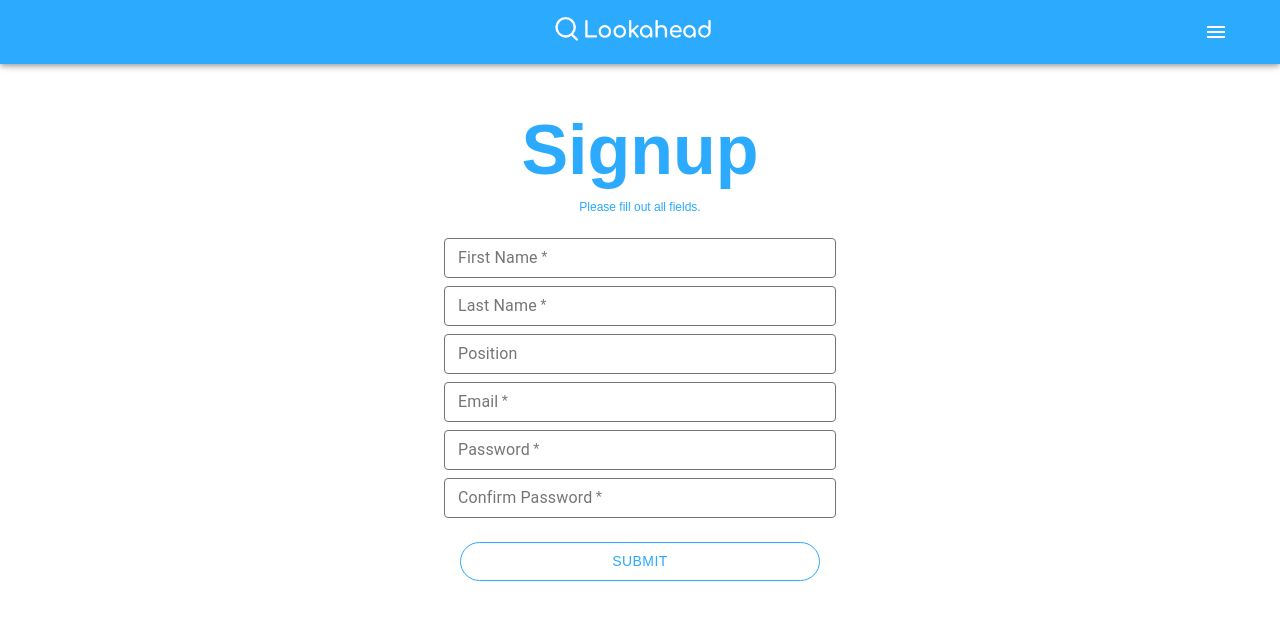
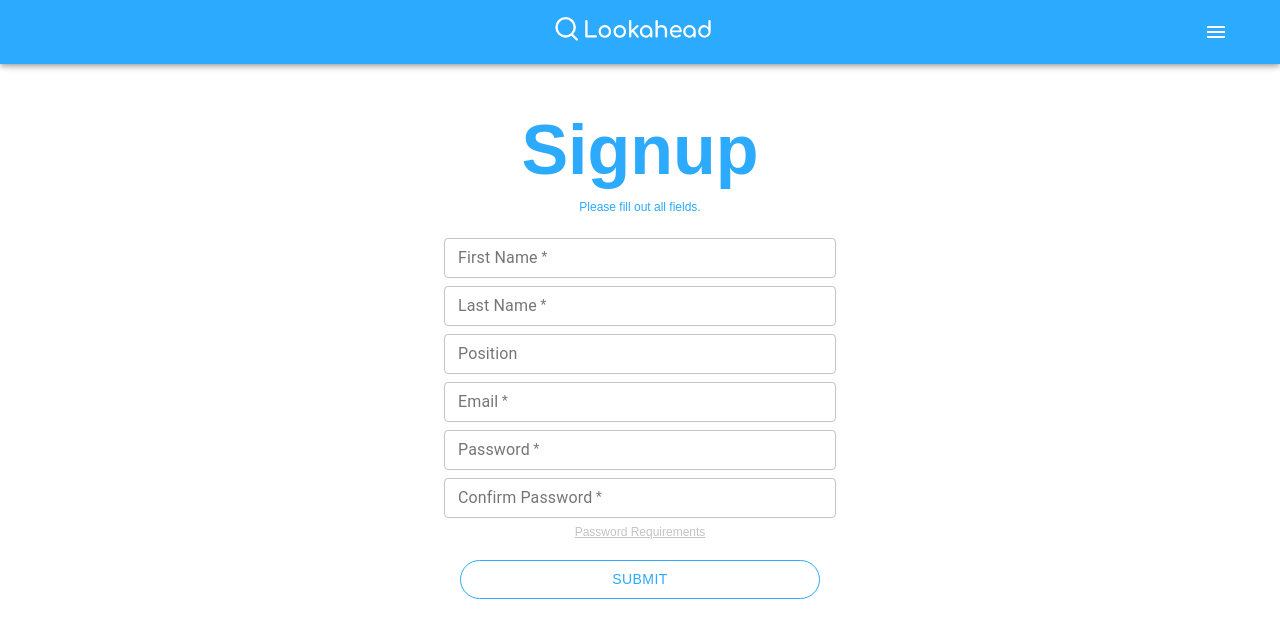
Before and after one commit to llausa/lookahead, a React (Create React App) app in the folder src/client/: page /signup in a window 1280 px wide. Shown: the top 638 px of the page. Built offline with nearby package versions, Linux system fonts and the light colour scheme.

Commit message:
Signup Client Auth Added

```diff
--- a/src/client/src/components/EmailInput.js
+++ /dev/null
@@ -1,75 +0,0 @@
-import React from 'react'
-import TextField from '@material-ui/core/TextField';
-
-export default function EmailInput(props) {
-
-  const Error = "Please enter a valid Email"
-  let Valid = true
-
-  const handleChange = event => {
-    const input = (event.target.value)
-    console.log(input)
-    if (input.length < 6) {
-      console.log('Less than 6 characters')
-      Valid = false
-    } else if (!input.includes('@')) {
-      console.log('Does not include @ symbol')
-      Valid = false
-    } else if (!input.includes('.')) {
-      console.log('Does not include a Dot')
-      Valid = false
-    } else {
-      console.log('Valid Email')
-      Valid = true
-    }
-  }
-
-  const validate = props.validate
-
-  if (validate) {
-    if (Valid === false) {
-      return (
-        <TextField
-          style={{margin: "4px"}}
-          required
-          error
-          id={"outlined-error-helper-text" + props.id}
-          label="Error"
-          helperText={Error}
-          variant="outlined"
-          size="small"
-          onChange={props.onChange}
-          name={props.name}
-          value={props.value}
-        />
-      )
-    } else {
-    return (
-      <TextField
-        style={{margin: "4px"}}
-        required
-        id={"outlined" + props.id}
-        label="Email"
-        variant="outlined"
-        size="small"
-        onChange={props.onChange}
-        name={props.name}
-        value={props.value}
-      />
-    )
-    }
-  }
-  return (
-    <TextField
-      style={{margin: "4px"}}
-      required
-      id={"outlined" + props.id}
-      label="Email"
-      variant="outlined"
-      size="small"
-      onChange={props.onChange}
-      name={props.name}
-      value={props.value}
-    />
-  )
-}
--- /dev/null
+++ b/src/client/src/components/FormInput.js
@@ -0,0 +1,54 @@
+import React, { useState } from 'react'
+import TextField from '@material-ui/core/TextField'
+import { withStyles} from '@material-ui/core/styles'
+
+const CssTextField = withStyles({
+  root: {
+    '& label.Mui-focused': {
+      color: 'black',
+    },
+    '& .MuiInput-underline:after': {
+      borderBottomColor: 'black',
+    },
+    '& .MuiOutlinedInput-root': {
+      '& fieldset': {
+        borderColor: '#C4C4C4',
+      },
+      '&:hover fieldset': {
+        borderColor: 'black',
+      },
+      '&.Mui-focused fieldset': {
+        borderColor: 'black',
+      },
+    },
+  },
+})(TextField);
+
+const FormInput = (props) => {
+
+  const [valid, setValid] = useState(true)
+
+  const validate = e => {
+    props.onChange(e)
+    props.validation && setValid(props.validation(e.target.value))
+  }
+
+  return(
+    <CssTextField
+      style={{margin: "4px"}}
+      required={props.require? true : undefined}
+      error={!valid}
+      name={props.name}
+      id={`${props.id} ${valid ? "outlined" : "outlined-error-helper-text"}`}
+      label={valid ? props.label : "Error"}
+      helperText={!valid ? `${props.errorText}` : undefined}
+      type={props.type || 'text'}
+      variant="outlined"
+      size="small"
+      onChange={validate}
+      value={props.value}
+    />
+  )
+}
+
+export default FormInput
--- /dev/null
+++ b/src/client/src/components/InfoDialog.js
@@ -0,0 +1,55 @@
+import React from 'react'
+import Button from '@material-ui/core/Button'
+import Dialog from '@material-ui/core/Dialog'
+import DialogActions from '@material-ui/core/DialogActions'
+import DialogContent from '@material-ui/core/DialogContent'
+import DialogContentText from '@material-ui/core/DialogContentText'
+import DialogTitle from '@material-ui/core/DialogTitle'
+
+const InfoDialog = () => {
+  const [open, setOpen] = React.useState(false);
+
+  const handleClickOpen = () => {
+    setOpen(true);
+  }
+
+  const handleClose = () => {
+    setOpen(false);
+  }
+
+  const SmallText = {
+    color: "#C4C4C4",
+    fontSize: "12px",
+    fontWeight: "strong",
+    cursor: "pointer",
+    textDecoration: "underline"
+  }
+
+  return (
+    <div>
+      <a style={SmallText} onClick={handleClickOpen}>
+        Password Requirements
+      </a>
+      <Dialog
+        open={open}
+        onClose={handleClose}
+        aria-labelledby="alert-dialog-title"
+        aria-describedby="alert-dialog-description"
+      >
+        <DialogTitle id="alert-dialog-title">{"Password Requirements"}</DialogTitle>
+        <DialogContent>
+          <DialogContentText id="alert-dialog-description">
+            Your password must contain 1 uppercase and 1 lowercase letter as well a number with a minimum length of 8 characters.
+          </DialogContentText>
+        </DialogContent>
+        <DialogActions>
+          <Button onClick={handleClose} color="primary" autoFocus>
+            Ok
+          </Button>
+        </DialogActions>
+      </Dialog>
+    </div>
+  )
+}
+
+export default InfoDialog
--- a/src/client/src/components/views/LoginView.js
+++ b/src/client/src/components/views/LoginView.js
@@ -4,7 +4,7 @@ import { TextField, Button } from '@material-ui/core';
 import LockIcon from '@material-ui/icons/Lock';
 
 import PasswordInput from '../PasswordInput'
-import EmailInput from '../EmailInput'
+import FormInput from '../FormInput'
 
 
 function LoginView() {
@@ -55,7 +55,7 @@ function LoginView() {
         <div data-cy="loginView" style={mystyle}>
             <h1 style={{margin: "40px 0 10px 0", fontSize: "70px"}}>Login</h1>
             <p style={{margin: "0 0 20px 0", fontSize:"12px"}}>Please enter your email and password</p>
-            <EmailInput label="Email" validate={true} />
+            <FormInput label="Email" validate={true} />
             <PasswordInput label="Password" />
             <Button onClick={LoginPressed} variant="outlined" style={buttonMain} color="primary">Login</Button>
             <Button component={Link} to="/account/password" onClick={ResetPressed} variant="outlined" style={buttonResetP}>Reset Password <LockIcon style={smallIcon} /> </Button>
--- a/src/client/src/components/views/NewLookaheadView.js
+++ b/src/client/src/components/views/NewLookaheadView.js
@@ -4,7 +4,7 @@ import Button from '@material-ui/core/Button';
 
 import DateInput from '../DateInput'
 import TextInput from '../TextInput'
-import EmailInput from '../EmailInput'
+import FormInput from '../FormInput'
 import PasswordInput from '../PasswordInput'
 import ButtonInput from '../ButtonInput'
 
@@ -47,7 +47,7 @@ function NewLookaheadView() {
         <DateInput label="Start Date"/>
         <DateInput label="End Date"/>
 
-        <EmailInput/>
+        <FormInput/>
 
         <PasswordInput label="Password"/>
         <PasswordInput label="Confirm Password"/>
--- a/src/client/src/components/views/SignUpView.js
+++ b/src/client/src/components/views/SignUpView.js
@@ -1,96 +1,84 @@
-import React, { Component } from 'react'
+import React, { useReducer } from 'react'
 import axios from 'axios'
 
 import Button from '@material-ui/core/Button'
-import TextInput from '../TextInput'
-import EmailInput from '../EmailInput'
-import PasswordInput from '../PasswordInput'
+import FormInput from '../FormInput'
+import InfoDialog from '../InfoDialog'
 
-export class Signup extends Component {
-    state = {
-      fname: "",
-      lname: "",
-      pos: "",
-      email: "",
-      pword: "",
-      pword2: ""
-    }
 
-    onSubmit = (e) => {
-        const { fname, lname, pos, email, pword, pword2} = this.state
-        console.log("Signup Pressed")
+const Signup = () => {
+
+    const [data, setData] = useReducer((state, newState) => (
+        {...state, ...newState}
+    ), {
+        firstName: '',
+        lastName: '',
+        position: '',
+        email: '',
+        password: '',
+        passwordConfirmation: ''
+    })
+
+    const onSubmit = e => {
         e.preventDefault()
-        if (this.state.fname === "") {
-          console.log("You a dummy")
-        } else {
-
-            let data = {
-                "firstName": fname,
-                "lastName" : lname,
-                "email" : email,
-                "password" : pword,
-                "position": pos
-            }
 
         console.log(data)
 
         axios.post(
-            "https://vast-oasis-18718.herokuapp.com/api/users", data)
+        'https://vast-oasis-18718.herokuapp.com/api/users', data)
         .then(function (response) {
             console.log(response)
         })
         .catch(function (error) {
             console.log(error.response.data)
         })
-        }
 
     }
 
-    onChange = (e) => this.setState({ [e.target.name]: e.target.value })
-
-    render() {
+        const onChange = e => setData({[e.target.name]: e.target.value})
 
         const mystyle = {
-            display: "flex",
-            flexDirection: "column",
-            alignitems: "center",
-            justifyContent: "center",
-            textAlign: "center",
-            color: "#2baafe",
-            padding: "10px",
-            maxWidth: "400px",
-            margin: "auto",
+            display: 'flex',
+            flexDirection: 'column',
+            alignitems: 'center',
+            justifyContent: 'center',
+            textAlign: 'center',
+            color: '#2baafe',
+            padding: '10px',
+            maxWidth: '400px',
+            margin: 'auto',
         }
 
         const buttonMain = {
-            color: "#2baafe",
-            margin: "20px",
-            border: "1px solid rgb(43, 170, 254)"
+            color: '#2baafe',
+            margin: '20px',
+            border: '1px solid rgb(43, 170, 254)'
         }
 
-        const { fname, lname, pos, email, pword, pword2} = this.state
+        const text = (text) => text.length > 2
+        const email = (text) => /^\w+([\.-]?\w+)*@\w+([\.-]?\w+)*(\.\w{2,3})+$/.test(text)
+        const password = (text) => text.match(/^(?=.*\d)(?=.*[a-z])(?=.*[A-Z]).{8,1000}$/)
 
       return (
 
-          <form onSubmit={this.onSubmit} className='form'>
-            <div data-cy="signupView" style={mystyle}>
-                <h1 style={{margin: "40px 0 10px 0", fontSize: "70px"}}>Signup</h1>
+          <form onSubmit={onSubmit} className='form'>
+            <div data-cy='signupView' style={mystyle}>
+                <h1 style={{margin: '40px 0 10px 0', fontSize: '70px'}}>Signup</h1>
 
-                <p style={{margin: "0 0 20px 0", fontSize:"12px"}}>Please fill out all fields.</p>
+                <p style={{margin: '0 0 20px 0', fontSize:'12px'}}>Please fill out all fields.</p>
+                <FormInput type='text' validation={text} value={data.firstName} onChange={onChange} require={true} errorText="Please enter more Characters" label='First Name' id='firstName' name='firstName' />
+                <FormInput type='text' validation={text} value={data.lastName} onChange={onChange} require={true} errorText="Please enter more Characters" label='Last Name' id='lastName' name='lastName' />
+                <FormInput type='text' value={data.position} onChange={onChange} label='Position' id='position' name='position' />
+                <FormInput type='email' validation={email} value={data.email} onChange={onChange} require={true} errorText="Invalid Email" label='Email'  id='email' name='email' />
+                <FormInput type='password' validation={password} value={data.password} onChange={onChange} require={true} errorText="Password Invalid" label='Password' id='password' name='password' />
+                <FormInput type='password' validation={password} value={data.passwordConfirmation} onChange={onChange} require={true} errorText="Password Invalid" label='Confirm Password' id='passwordConfirmation' name='passwordConfirmation' />
+                <InfoDialog />
 
-                <TextInput value={fname} onChange={this.onChange} type="text" id="fname" name="fname" required={true} label="First Name" />
-                <TextInput value={lname} onChange={this.onChange} type="text" id="lname" name="lname" required={true} label="Last Name" />
-                <TextInput value={pos} onChange={this.onChange} type="text" id="pos" name="pos" required={false} label="Position" />
-
-                <EmailInput value={email} onChange={this.onChange} id="email" name="email" />
-                <PasswordInput value={pword} onChange={this.onChange} id="pword" name="pword" label="Password"/>
-                <PasswordInput value={pword2} onChange={this.onChange} id="pword2" name="pword2" label="Confirm Password"/>
-
-                <Button type="submit" style={buttonMain} color="primary" >Submit</Button>
+                <Button type='submit' style={buttonMain} color='primary' >Submit</Button>
             </div>
           </form>
       )
-    }
+
 }
 
 export default Signup
--- a/src/client/src/styles.css
+++ b/src/client/src/styles.css
@@ -9,6 +9,7 @@ body {
 
 * {
     font-family: Arial, Helvetica, sans-serif;
+    transition-duration: 1s;
 }
 
 /* 90% of this is overriding Material UI Colours */
@@ -18,13 +19,13 @@ body {
     background-color: #2baafe!important;
 }
 
-.MuiFormLabel-root.Mui-focused {
+/* .MuiFormLabel-root.Mui-focused {
     color:  #757575!important;
 }
 
 .MuiOutlinedInput-notchedOutline {
     border-color: #757575!important;
-}
+} */
 
 .MuiButton-root {
     border-radius: 50px!important;
```
Lines whose indentation alone changed are shown as unchanged.
